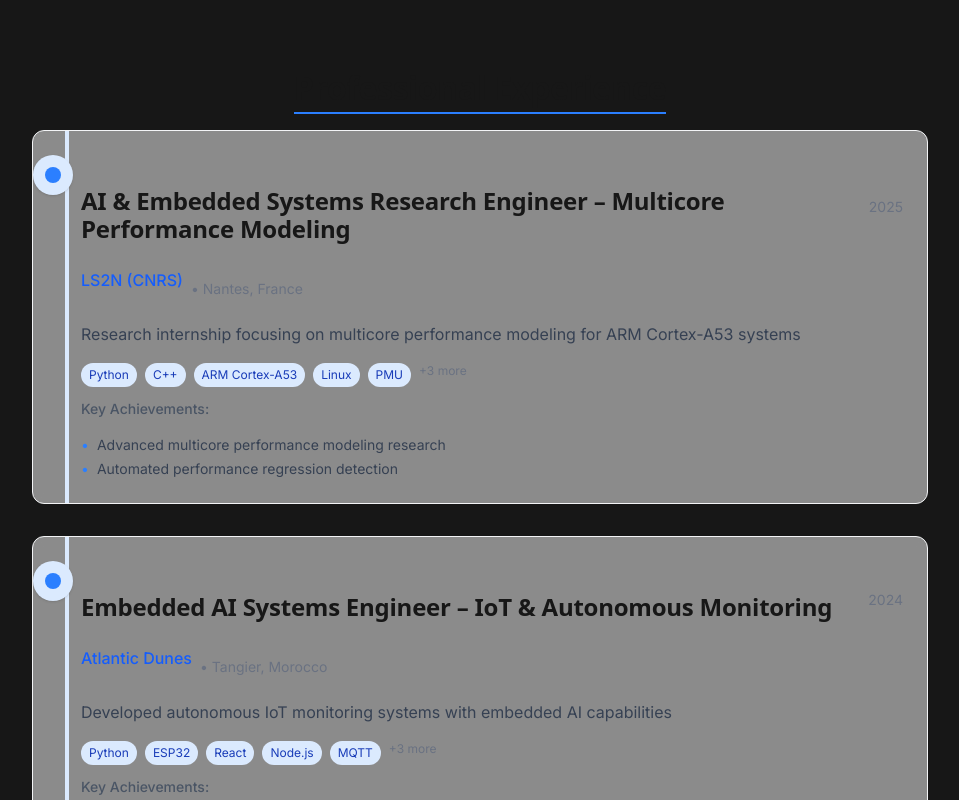
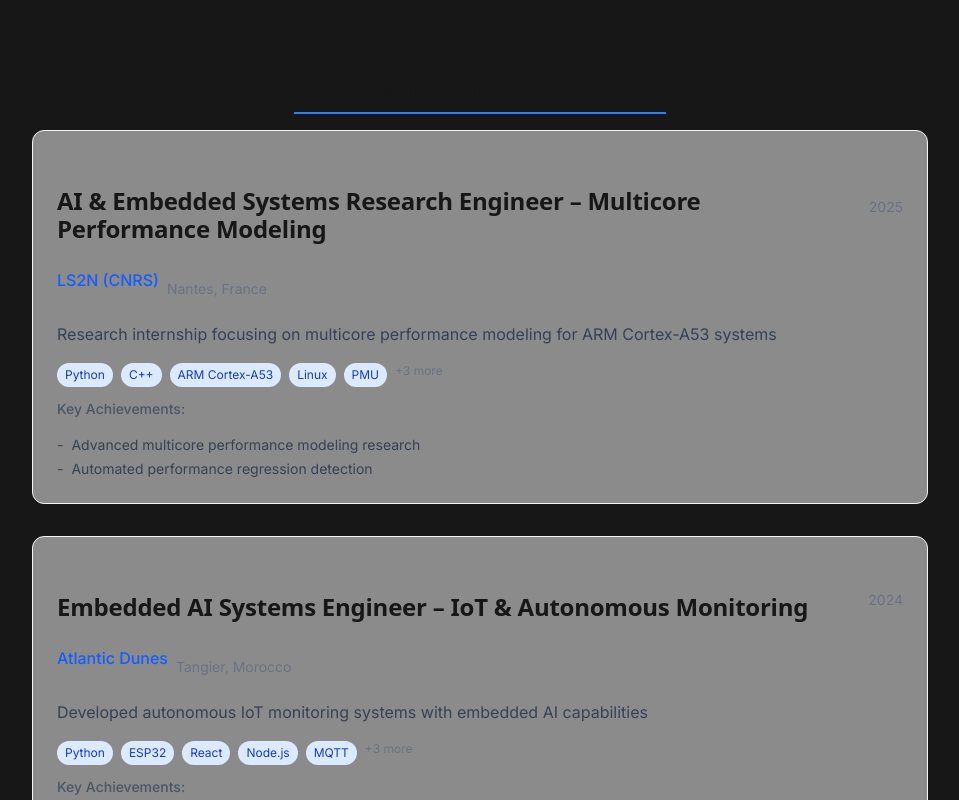
Before and after one commit to otman-dev/otman-portfolio, a Next.js app: page / in a window 1280 px wide. Shown: the part 2560-3360 px from the top of the page, without its empty margins (160-1119 px from the left). Built offline with nearby package versions, Linux system fonts and the light colour scheme.

Commit message:
THEEME UPDATE

```diff
--- a/src/components/sections/ExperienceSection.tsx
+++ b/src/components/sections/ExperienceSection.tsx
@@ -17,25 +17,19 @@ const ExperienceSection: React.FC = () => {
       style={{minHeight: '100vh', paddingTop: '10vh', paddingBottom: '10vh'}}
     >
       <div className="max-w-7xl mx-auto w-full flex flex-col items-center">
-        <h2 className="text-2xl md:text-3xl font-semibold mb-8 md:mb-12 inline-block border-b-2 border-blue-500 pb-1 text-center">Professional Experience</h2>
-        <div className="space-y-8 w-full max-w-4xl">
+        <h2 className="text-2xl md:text-3xl font-semibold mb-8 md:mb-12 inline-block border-b-2 border-blue-500 pb-1 text-center">Professional Experience</h2>        <div className="space-y-8 w-full max-w-4xl">
           {displayExperiences.map((experience, index) => (
-            <div key={experience.id} className="relative pl-8 md:pl-0 bg-white/50 backdrop-blur-sm rounded-xl p-4 md:p-6 border border-gray-100 hover:shadow-md transition-all duration-300">
-              <div className="hidden md:block absolute left-8 top-0 bottom-0 w-1 bg-blue-100"></div>
-              <div className="md:ml-12 relative">
-                <div className="hidden md:flex absolute -left-12 w-10 h-10 rounded-full bg-blue-100 items-center justify-center shadow">
-                  <div className="w-4 h-4 rounded-full bg-blue-500"></div>
-                </div>
+            <div key={experience.id} className="bg-white/50 backdrop-blur-sm rounded-xl p-4 md:p-6 border border-gray-100 hover:shadow-md transition-all duration-300">
+              <div className="relative">
                 <div className="flex flex-col md:flex-row md:items-center md:justify-between mb-2">
-                  <h3 className="text-xl font-semibold flex items-center">
-                    <span className="md:hidden mr-3 text-blue-500">●</span>
+                  <h3 className="text-xl font-semibold">
                     {experience.title}
                   </h3>
                   <span className="text-sm text-gray-500 md:ml-4">{experience.duration}</span>
                 </div>
                 <div className="flex flex-col md:flex-row md:items-center mb-3">
                   <p className="text-blue-600 font-medium">{experience.company}</p>
-                  <span className="text-gray-500 text-sm md:ml-2">• {experience.location}</span>
+                  <span className="text-gray-500 text-sm md:ml-2">{experience.location}</span>
                 </div>
                 <p className="text-gray-700 mb-4">{experience.description}</p>
 
@@ -58,7 +52,7 @@ const ExperienceSection: React.FC = () => {
                     <ul className="text-sm text-gray-700 space-y-1">
                       {experience.achievements.slice(0, 2).map((achievement, achIndex) => (
                         <li key={achIndex} className="flex items-start">
-                          <span className="text-blue-500 mr-2">•</span>
+                          <span className="mr-2">-</span>
                           {achievement}
                         </li>
                       ))}
```
